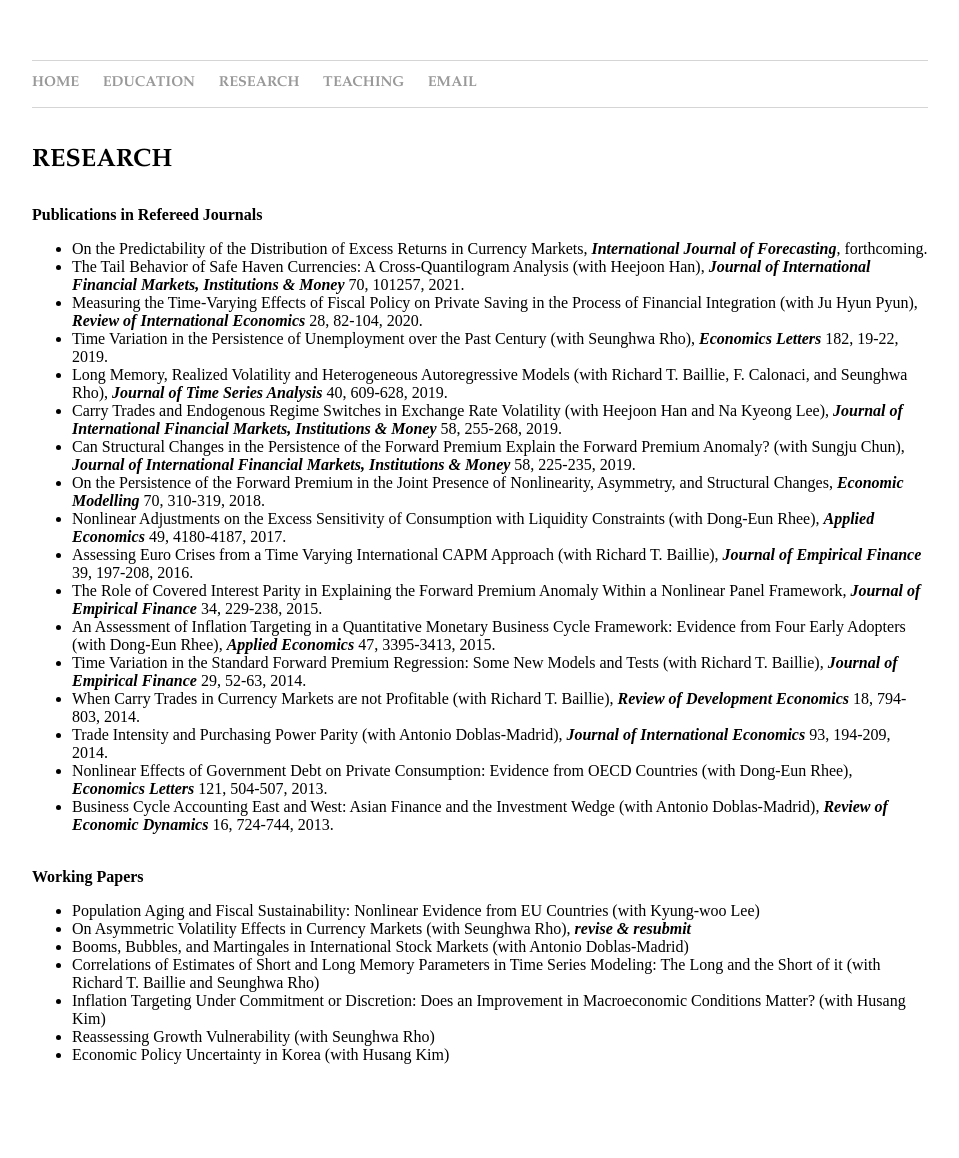
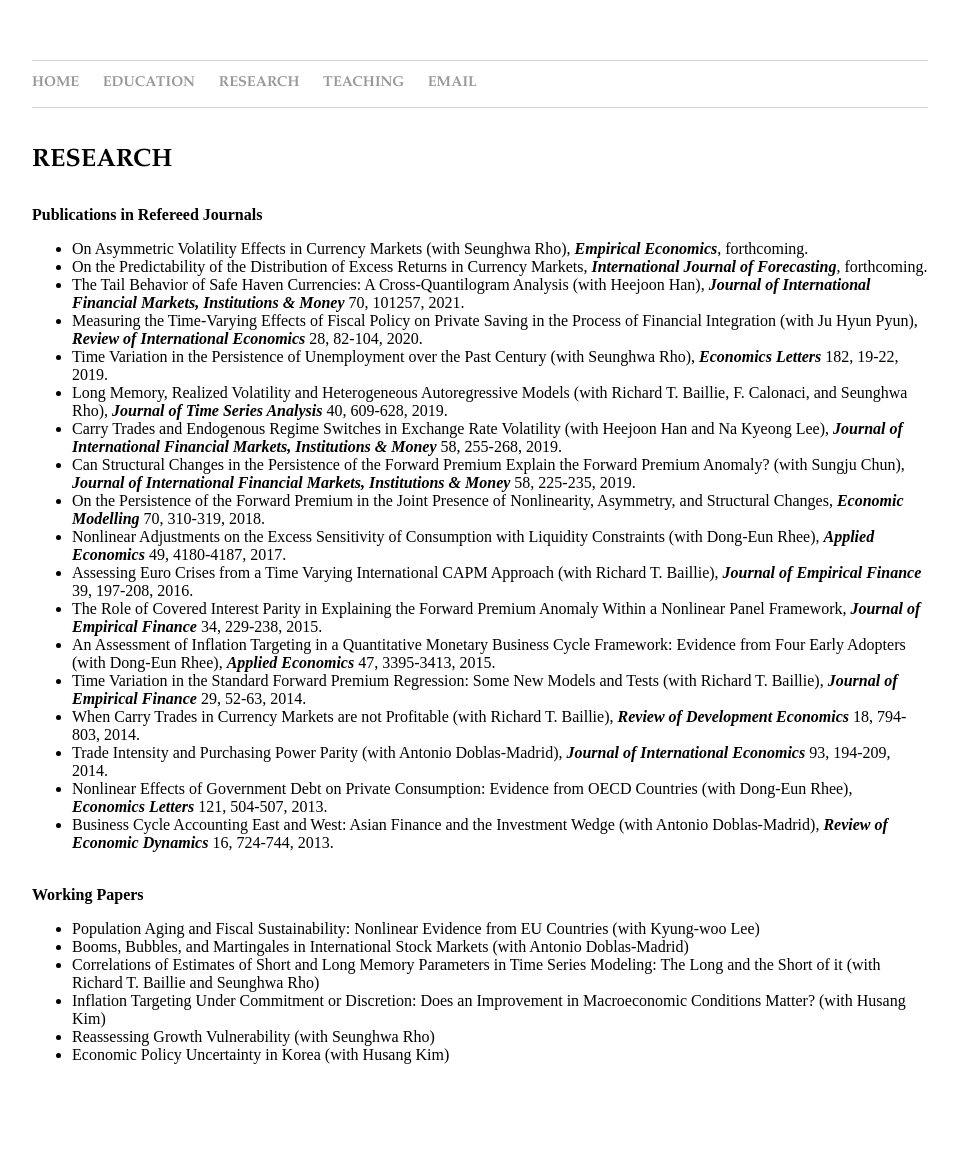
Before and after one commit to dooyeoncho/dooyeoncho.github.io, a Jekyll site: the page built from pages/research.html, in a window 1280 px wide. Shown: the whole page, without its empty margins (160-1119 px from the left). Built offline with Jekyll 4.4.1, drawn with Linux system fonts in a browser that asks for light colours; some of the changed lines change nothing that is shown.

Commit message:
Update research.html

```diff
--- a/pages/research.html
+++ b/pages/research.html
@@ -14,6 +14,7 @@
 
 <div><b>Publications in Refereed Journals</b>
 		<ul>
+			<li>On Asymmetric Volatility Effects in Currency Markets (with Seunghwa Rho), <em property="italic"><b>Empirical Economics</b></em>, forthcoming.</li>
 	        	<li>On the Predictability of the Distribution of Excess Returns in Currency Markets, <em property="italic"><b>International Journal of Forecasting</b></em>, forthcoming.</li>
 			<li>The Tail Behavior of Safe Haven Currencies: A Cross-Quantilogram Analysis (with Heejoon Han)</b></em>, <em property="italic"><b>Journal of International Financial Markets, Institutions & Money</b></em> 70, 101257, 2021.</li>
                 	<li>Measuring the Time-Varying Effects of Fiscal Policy on Private Saving in the Process of Financial Integration (with Ju Hyun Pyun), <em property="italic"><b>Review of International Economics</b></em> 28, 82-104, 2020.</li>
@@ -37,7 +38,6 @@
 <div> <b>Working Papers</b>
 	<ul>
 		<li>Population Aging and Fiscal Sustainability: Nonlinear Evidence from EU Countries (with Kyung-woo Lee)</li>
-		<li>On Asymmetric Volatility Effects in Currency Markets (with Seunghwa Rho), <em property="italic"><b>revise & resubmit</b></em></li>
 		<li>Booms, Bubbles, and Martingales in International Stock Markets (with Antonio Doblas-Madrid)</li>
 	        <li>Correlations of Estimates of Short and Long Memory Parameters in Time Series Modeling: The Long and the Short of it (with Richard T. Baillie and Seunghwa Rho)</li>
 		<li>Inflation Targeting Under Commitment or Discretion: Does an Improvement in Macroeconomic Conditions Matter? (with Husang Kim)</li>
```
